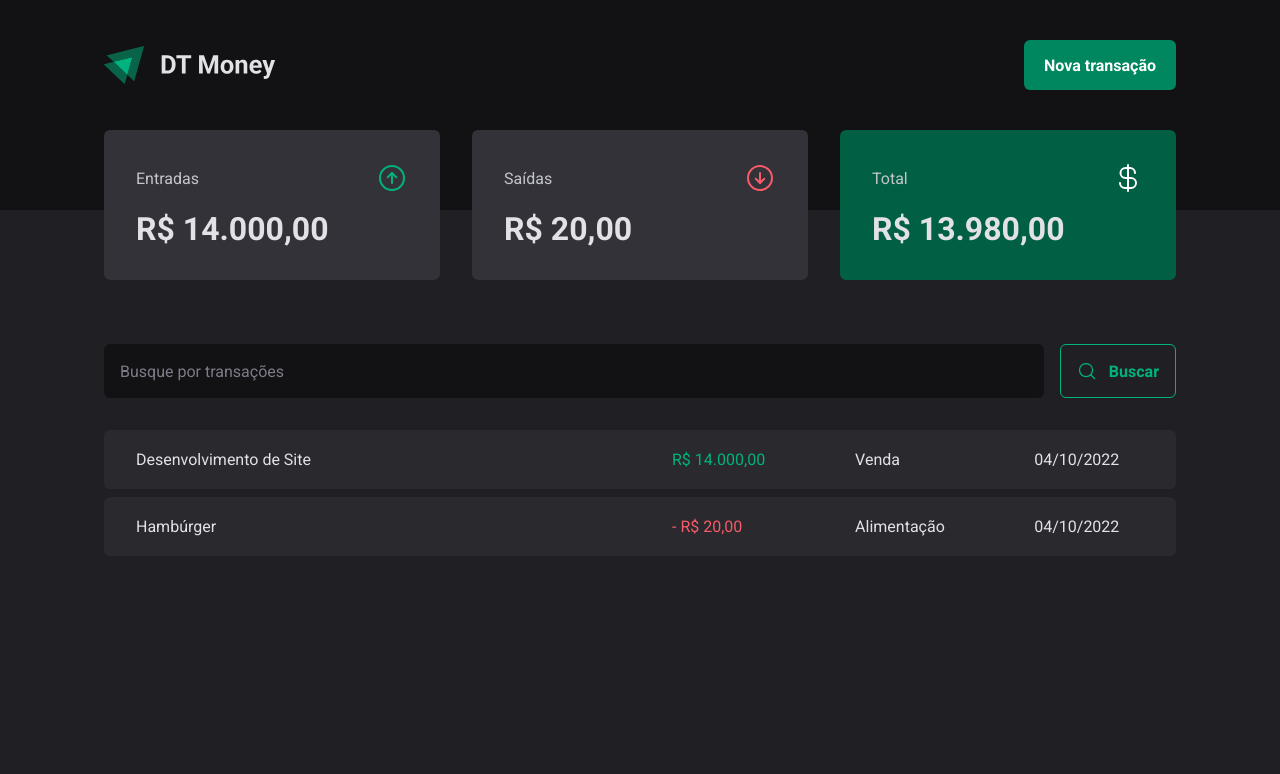
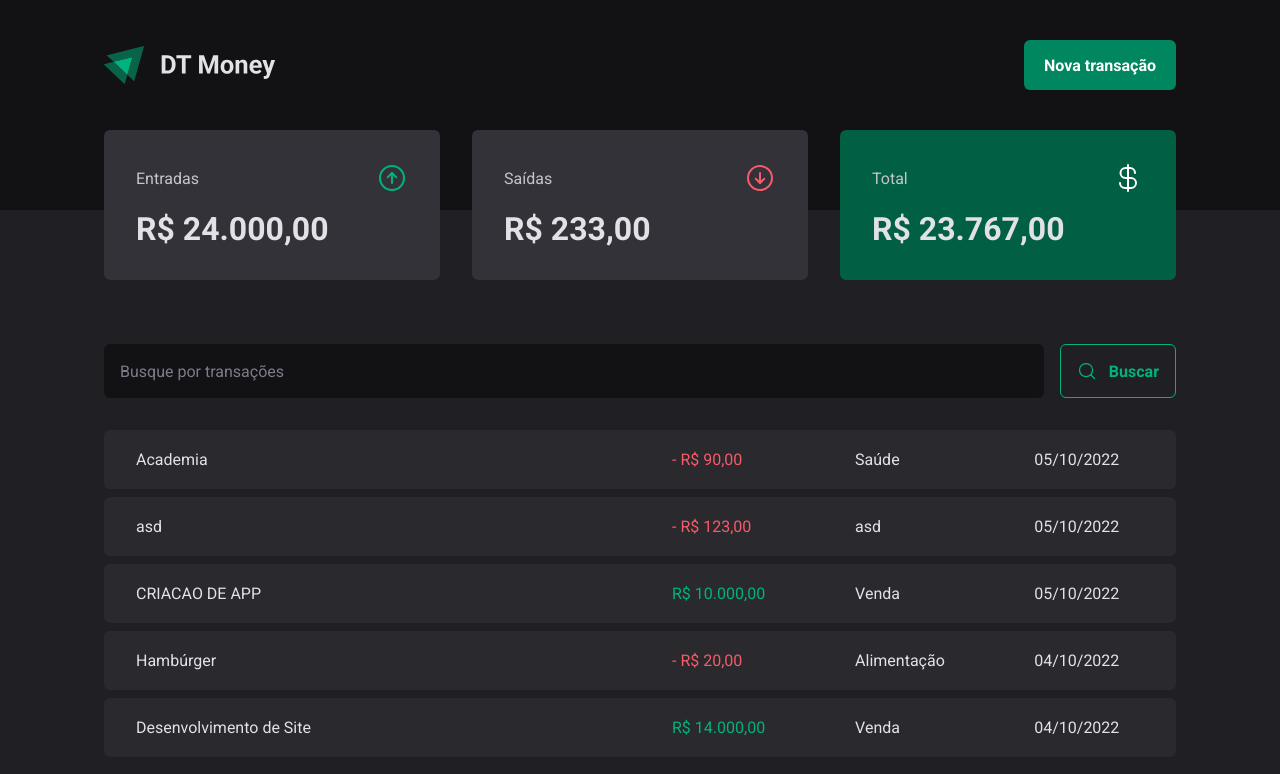
Before and after one commit to RenanArantes/dt-money, a React (Vite) app: page / in a window 1280 px wide. Shown: the top 774 px of the page. Built offline with nearby package versions, Linux system fonts and the light colour scheme; data requests are answered from the project's data file.

Commit message:
Criando nova transação

```diff
--- a/server.json
+++ b/server.json
@@ -5,7 +5,7 @@
       "description": "Desenvolvimento de Site",
       "type": "income",
       "category": "Venda",
-      "price": 14000.00,
+      "price": 14000,
       "createdAt": "2022-10-04T17:14:51.614Z"
     },
     {
@@ -13,8 +13,32 @@
       "description": "Hambúrger",
       "type": "outcome",
       "category": "Alimentação",
-      "price": 20.00,
+      "price": 20,
       "createdAt": "2022-10-04T17:21:51.614Z"
+    },
+    {
+      "description": "CRIACAO DE APP",
+      "price": 10000,
+      "category": "Venda",
+      "type": "income",
+      "createdAt": "2022-10-05T18:17:12.569Z",
+      "id": 3
+    },
+    {
+      "description": "asd",
+      "price": 123,
+      "category": "asd",
+      "type": "outcome",
+      "createdAt": "2022-10-05T18:29:05.453Z",
+      "id": 4
+    },
+    {
+      "description": "Academia",
+      "price": 90,
+      "category": "Saúde",
+      "type": "outcome",
+      "createdAt": "2022-10-05T18:31:35.360Z",
+      "id": 5
     }
   ]
 }
--- a/src/components/NewTransactionModal/index.tsx
+++ b/src/components/NewTransactionModal/index.tsx
@@ -10,6 +10,8 @@ import { ArrowCircleDown, ArrowCircleUp, X } from 'phosphor-react'
 import { Controller, useForm } from 'react-hook-form'
 import * as zod from 'zod'
 import { zodResolver } from '@hookform/resolvers/zod'
+import { useContext } from 'react'
+import { TransactionsContext } from '../../contexts/TransactionsContext'
 
 const newTransactionFormSchema = zod.object({
   description: zod.string(),
@@ -21,10 +23,13 @@ const newTransactionFormSchema = zod.object({
 type NewTransactionFormInputs = zod.infer<typeof newTransactionFormSchema>
 
 export function NewTransacionModal() {
+  const { createTransaction } = useContext(TransactionsContext)
+
   const {
     register,
     handleSubmit,
     control,
+    reset,
     formState: { isSubmitting },
   } = useForm<NewTransactionFormInputs>({
     resolver: zodResolver(newTransactionFormSchema),
@@ -34,10 +39,9 @@ export function NewTransacionModal() {
   })
 
   async function handleCreateNewTransaction(data: NewTransactionFormInputs) {
-    await new Promise((resolve) => setTimeout(resolve, 2000))
+    await createTransaction(data)
 
-    console.log('new transaction')
-    console.log(data)
+    reset()
   }
 
   return (
--- a/src/contexts/TransactionsContext.tsx
+++ b/src/contexts/TransactionsContext.tsx
@@ -10,9 +10,17 @@ interface Transactions {
   createdAt: string
 }
 
+interface CreateTransactionInput {
+  description: string
+  type: 'income' | 'outcome'
+  price: number
+  category: string
+}
+
 interface TransactionsContextType {
   transactions: Transactions[]
   fetchTransactions: (query?: string) => Promise<void>
+  createTransaction: (data: CreateTransactionInput) => Promise<void>
 }
 
 interface TransactionsProviderProps {
@@ -27,6 +35,8 @@ export function TransactionsProvider({ children }: TransactionsProviderProps) {
   async function fetchTransactions(query?: string) {
     const response = await api.get('transactions', {
       params: {
+        _sort: 'createdAt',
+        _order: 'desc',
         q: query,
       },
     })
@@ -34,12 +44,28 @@ export function TransactionsProvider({ children }: TransactionsProviderProps) {
     setTransactions(response.data)
   }
 
+  async function createTransaction(data: CreateTransactionInput) {
+    const { description, price, category, type } = data
+
+    const response = await api.post('transactions', {
+      description,
+      price,
+      category,
+      type,
+      createdAt: new Date(),
+    })
+
+    setTransactions((state) => [response.data, ...state])
+  }
+
   useEffect(() => {
     fetchTransactions()
   }, [])
 
   return (
-    <TransactionsContext.Provider value={{ transactions, fetchTransactions }}>
+    <TransactionsContext.Provider
+      value={{ transactions, fetchTransactions, createTransaction }}
+    >
       {children}
     </TransactionsContext.Provider>
   )
```
